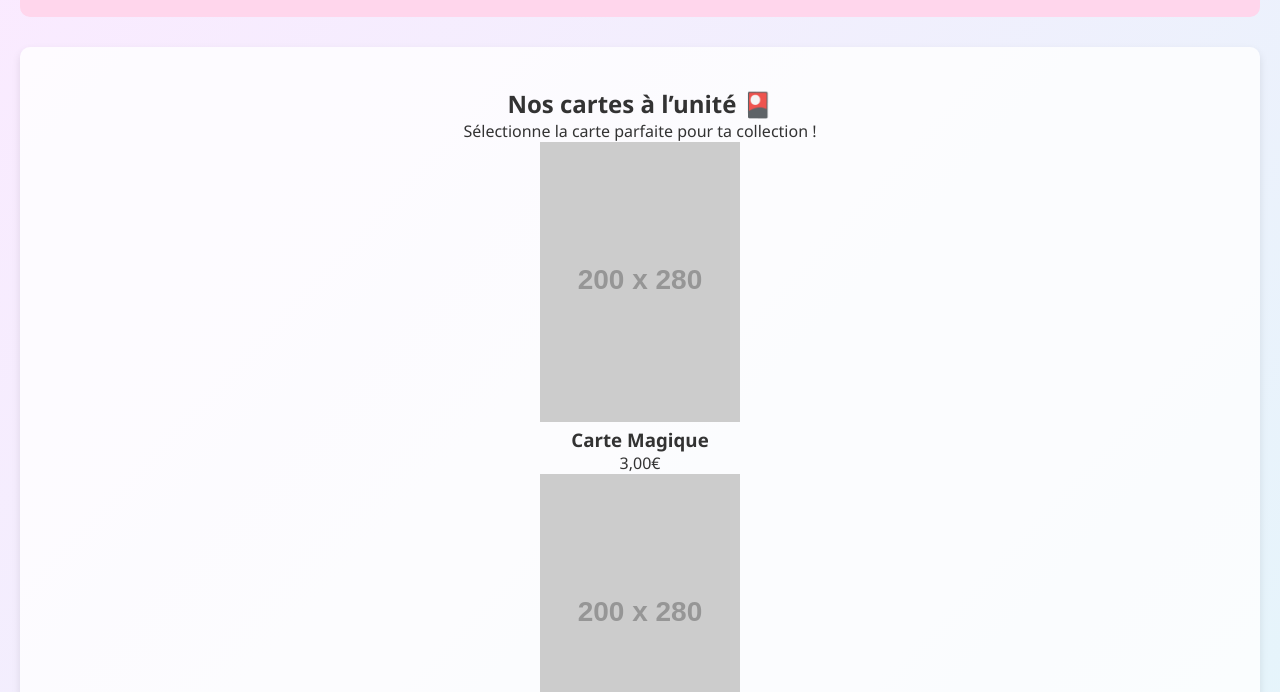
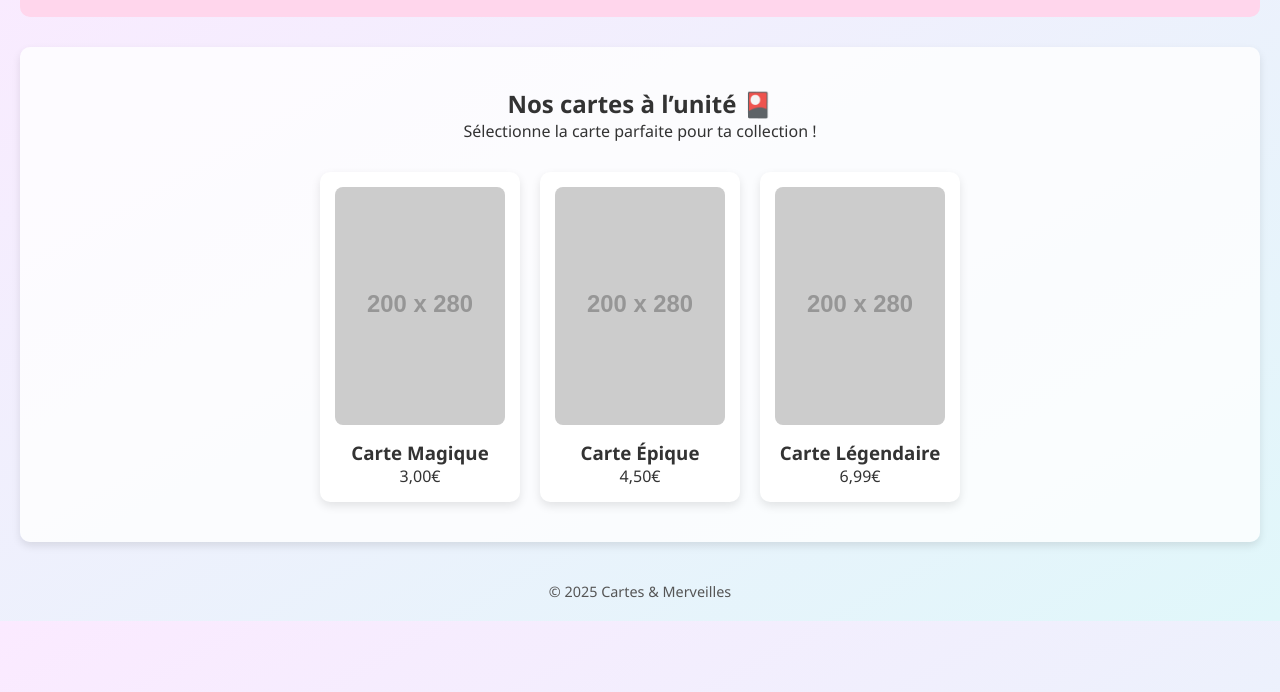
Before and after one commit to Enzo-1703/ma-boutique-cartes, a plain HTML site: page unite.html in a window 1280 px wide. Shown: the part 108-800 px from the top of the page. Drawn offline with Linux system fonts and the light colour scheme; placeholder pictures from the web are drawn by us.

Commit message:
Update style.css

```diff
--- a/style.css
+++ b/style.css
@@ -49,3 +49,31 @@ footer {
   font-size: 0.9em;
   color: #555;
 }
+/* Grille de cartes */
+.card-grid {
+  display: flex;
+  flex-wrap: wrap;
+  gap: 20px;
+  justify-content: center;
+  margin-top: 30px;
+}
+
+.card {
+  background-color: #fff;
+  border-radius: 10px;
+  padding: 15px;
+  width: 200px;
+  box-shadow: 0 4px 10px rgba(0,0,0,0.1);
+  transition: transform 0.3s ease;
+  text-align: center;
+}
+
+.card img {
+  width: 100%;
+  border-radius: 8px;
+  margin-bottom: 10px;
+}
+
+.card:hover {
+  transform: scale(1.05);
+}
```
